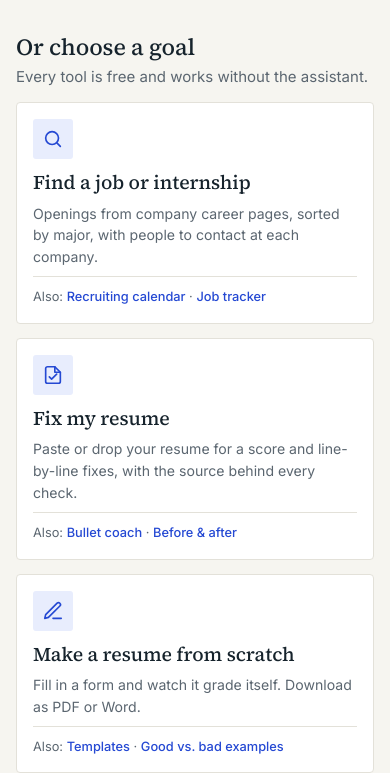
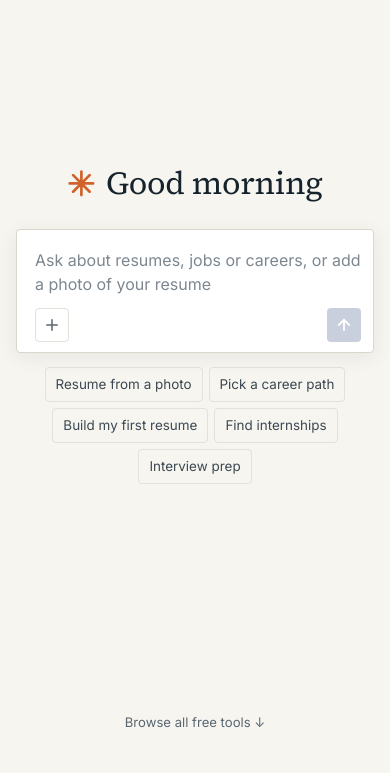
Before and after one commit to jcbubba11/Gradeline, a plain HTML site: page public/index.html in a window 390 px wide. Shown: the part 99-872 px from the top of the page. Drawn offline with Linux system fonts and the light colour scheme.

Commit message:
Home: Claude-style welcome screen on first load
Full-height first screen with a time-of-day greeting, one centered prompt
bar and a single row of starter chips; goal cards move below the fold
behind a "Browse all free tools" link. Fixes phones showing the goal
cards above the assistant.

Co-Authored-By: Claude Opus 5.5 <noreply@anthropic.com>
Claude-Session: https://claude.ai/code/session_01NCoGAB7bs1jhnC6oSWa7Jr

```diff
--- a/public/assets/app.css
+++ b/public/assets/app.css
@@ -894,7 +894,7 @@ footer { border-top: 1px solid var(--line); padding-block: 22px 26px; font-size:
 @media (max-width: 860px) {
   .home-hero { display: contents; }
   .home > * { order: 3; }
-  .home .home-hero > .intro { order: 0; }
+  .home .home-hero > .intro, .home > .ai { order: 0; }
   .home > .home-goals-t, .home > .home-goals { order: 1; }
   .home .home-hero > .home-side { order: 2; }
 }
@@ -939,12 +939,18 @@ h1[tabindex="-1"]:focus { outline: none; }
 .sx-pop { position: absolute; left: -1px; right: -1px; top: calc(100% + 4px); z-index: 6; max-height: min(420px, 60vh); background: var(--paper); border: 1px solid var(--line); border-radius: 4px; box-shadow: 0 12px 32px rgba(22,35,44,.14); }
 
 /* ---------- Home assistant (assets/assistant.js) ---------- */
-.ai { max-width: 780px; margin: 0 auto; width: 100%; display: grid; gap: 16px; padding-top: clamp(12px, 6vh, 64px); }
-.ai-hero { text-align: center; display: grid; justify-items: center; gap: 10px; }
-.ai-mark { color: var(--blue); display: inline-grid; }
-.ai-hero h1 { font-size: clamp(2rem, 4.4vw, 2.9rem); font-weight: 400; }
-.ai-sub { color: var(--muted); max-width: 520px; font-size: .98rem; }
-.ai-box { position: relative; background: var(--paper); border: 1px solid #cfccc1; border-radius: 4px; box-shadow: 0 2px 10px rgba(22,35,44,.06); padding: 12px 12px 10px 16px; display: grid; gap: 8px; }
+.ai { max-width: 760px; margin: 0 auto; width: 100%; display: grid; gap: 14px; }
+/* First screen: like the Claude welcome. Greeting and prompt bar sit just above the middle of an otherwise empty screen. */
+.ai[data-state="idle"] { position: relative; min-height: calc(100svh - 64px - 36px); align-content: center; padding-bottom: 12vh; }
+.ai-hero { text-align: center; display: grid; justify-items: center; margin-bottom: 14px; }
+.ai-hero h1 { display: inline-flex; align-items: center; gap: 14px; font-size: clamp(2rem, 4.6vw, 2.75rem); font-weight: 400; letter-spacing: -.01em; }
+.ai-mark { color: #d0632b; display: inline-grid; flex: none; }
+.ai-mark svg { width: .9em; height: .9em; }
+.ai-more { position: absolute; left: 50%; bottom: 18px; transform: translateX(-50%); font-size: .82rem; color: var(--muted); text-decoration: none; white-space: nowrap; }
+.ai-more:hover { color: var(--ink); text-decoration: underline; }
+.ai[data-state="chat"] .ai-more { display: none; }
+.ai[data-state="idle"]:not(.typing) .ai-fine { visibility: hidden; }
+.ai-box { position: relative; background: var(--paper); border: 1px solid #d9d6cc; border-radius: 4px; box-shadow: 0 4px 20px rgba(22,35,44,.07); padding: 14px 12px 10px 18px; display: grid; gap: 8px; }
 .ai-box:focus-within { border-color: var(--blue); box-shadow: 0 0 0 3px var(--blue-soft); }
 .ai-box textarea { font: inherit; font-size: 16px; line-height: 1.5; color: var(--ink); border: 0; outline: 0; resize: none; background: none; padding: 4px 0; min-height: 52px; max-height: 40vh; width: 100%; }
 .ai-box textarea::placeholder { color: #7d8790; }
@@ -966,13 +972,13 @@ h1[tabindex="-1"]:focus { outline: none; }
 .ai-file span { overflow: hidden; text-overflow: ellipsis; white-space: nowrap; }
 .ai-file button { position: absolute; right: 4px; top: 50%; transform: translateY(-50%); border: 0; background: none; color: var(--muted); cursor: pointer; font-size: 1rem; width: 22px; height: 22px; border-radius: 3px; }
 .ai-file button:hover { background: var(--line); color: var(--ink); }
-.ai-chips { display: flex; flex-wrap: wrap; justify-content: center; gap: 8px; }
-.ai-chips button { font: inherit; font-size: .86rem; color: var(--ink); background: var(--paper); border: 1px solid var(--line); border-radius: 4px; padding: 7px 12px; cursor: pointer; }
-.ai-chips button:hover { border-color: #b9b6aa; background: var(--soft); }
+.ai-chips { display: flex; flex-wrap: wrap; justify-content: center; gap: 6px; }
+.ai-chips button { font: inherit; font-size: .84rem; color: #3d4852; background: transparent; border: 1px solid var(--line); border-radius: 4px; padding: 6px 10px; cursor: pointer; }
+.ai-chips button:hover { border-color: #b9b6aa; background: var(--paper); color: var(--ink); }
 .ai-fine { text-align: center; font-size: .76rem; color: var(--muted); max-width: 640px; margin: 0 auto; }
 .ai-fine a { color: inherit; }
 /* Chat state: hero and starter content step aside; the box sticks to the bottom like a chat app. */
-.ai[data-state="chat"] { padding-top: 8px; }
+.ai[data-state="chat"] { padding-top: 0; }
 .ai[data-state="chat"] .ai-hero, .ai[data-state="chat"] .ai-chips { display: none; }
 .home.chatting > :not(.ai) { display: none !important; }
 .ai[data-state="chat"] .ai-box { position: sticky; bottom: max(12px, env(safe-area-inset-bottom, 0px)); z-index: 3; }
@@ -1015,7 +1021,6 @@ h1[tabindex="-1"]:focus { outline: none; }
 .home-back .home-facts { grid-template-columns: repeat(auto-fit, minmax(200px, 1fr)); }
 .home-back .home-facts li { border-bottom: 0; padding-bottom: 0; }
 @media (max-width: 640px) {
-  .ai-chips { justify-content: flex-start; }
   .ai-msg.me { max-width: 92%; }
   .ai-card.tool { grid-template-columns: 1fr; }
 }
@@ -1061,3 +1066,7 @@ h1[tabindex="-1"]:focus { outline: none; }
   .pf-side { position: static; max-height: none; }
 }
 @media (max-width: 620px) { .pf-imports { grid-template-columns: 1fr; } }
+@media (max-width: 720px) {
+  .ai[data-state="idle"] { min-height: calc(100svh - 100px - 28px); padding-bottom: 10vh; }
+  .ai-hero h1 { font-size: 2rem; gap: 10px; }
+}
--- a/public/assets/assistant.js
+++ b/public/assets/assistant.js
@@ -22,7 +22,7 @@ const TOOL_NAMES = { grade: "Grade yours", build: "Resume builder", internships:
 function hello() {
   const name = ($("#acctMe")?.hidden === false && ($("#acctName").textContent || "").trim().split(/\s+/)[0]) || "";
   const h = new Date().getHours(), part = h < 12 ? "Good morning" : h < 18 ? "Good afternoon" : "Good evening";
-  $("#aiHello").textContent = name ? `${part}, ${name}` : "What can I help you with?";
+  $("#aiHello").textContent = name ? `${part}, ${name}` : part;
 }
 hello();
 new MutationObserver(hello).observe($("#acct"), { subtree: true, childList: true, attributes: true, attributeFilter: ["hidden"] });
@@ -31,13 +31,13 @@ function refreshCtx() { ctxWrap.hidden = AI.offline || !profileText() || AI.hist
 /* ---------- Typing ---------- */
 function grow() { q.style.height = "auto"; q.style.height = Math.min(q.scrollHeight, window.innerHeight * 0.4) + "px"; }
 function canSend() { sendBtn.disabled = !AI.busy && !q.value.trim() && !AI.files.length; }
-q.addEventListener("input", () => { grow(); canSend(); try { sessionStorage.setItem("gl-ai-draft", q.value); } catch {} });
+q.addEventListener("input", () => { grow(); canSend(); root.classList.toggle("typing", !!q.value.trim()); try { sessionStorage.setItem("gl-ai-draft", q.value); } catch {} });
 q.addEventListener("keydown", e => {
   if (e.key === "Enter" && !e.shiftKey && !e.isComposing && !matchMedia("(pointer: coarse)").matches) { e.preventDefault(); form.requestSubmit(); }
 });
 try { const d = sessionStorage.getItem("gl-ai-draft"); if (d) { q.value = d; grow(); } } catch {}
 document.querySelectorAll("#aiChips button").forEach(b => b.addEventListener("click", () => {
-  q.value = b.dataset.p; grow(); canSend(); q.focus();
+  q.value = b.dataset.p; grow(); canSend(); root.classList.add("typing"); q.focus();
   if (b.dataset.attach) fileIn.click();
 }));
 
@@ -404,6 +404,7 @@ window.aiAsk = (text) => {
   setTimeout(() => { q.value = text; grow(); canSend(); q.focus(); q.setSelectionRange(q.value.length, q.value.length); }, 60);
 };
 
+$("#aiMore").addEventListener("click", e => { e.preventDefault(); const h = $("#homeGoalsT"); h.scrollIntoView({ behavior: matchMedia("(prefers-reduced-motion: reduce)").matches ? "auto" : "smooth" }); h.focus({ preventScroll: true }); });
 restore(); refreshCtx(); canSend();
 if (AI.offline) $("#aiFine").textContent = "The AI assistant is coming soon. Until then, ask here and we'll point you to the right free tool.";
 window.addEventListener("hashchange", () => { if (location.hash === "#home" || !location.hash) refreshCtx(); });
--- a/public/index.html
+++ b/public/index.html
@@ -92,15 +92,13 @@
 <section class="view home" data-view="home" aria-labelledby="homeTitle">
   <div class="ai" id="ai" data-state="idle">
     <div class="ai-hero" id="aiHero">
-      <span class="ai-mark" aria-hidden="true"><svg viewBox="0 0 32 32" width="34" height="34"><path d="M16 3v26M3 16h26M6.8 6.8l18.4 18.4M25.2 6.8 6.8 25.2" stroke="currentColor" stroke-width="3" stroke-linecap="round"/></svg></span>
-      <h1 id="homeTitle"><span id="aiHello">What can I help you with?</span></h1>
-      <p class="ai-sub">Ask about resumes, jobs or where you want to go. Add a photo of an old resume and I'll turn it into a new one.</p>
+      <h1 id="homeTitle"><span class="ai-mark" aria-hidden="true"><svg viewBox="0 0 32 32" width="34" height="34"><path d="M16 3v26M3 16h26M6.8 6.8l18.4 18.4M25.2 6.8 6.8 25.2" stroke="currentColor" stroke-width="3" stroke-linecap="round"/></svg></span><span id="aiHello">Good evening</span></h1>
     </div>
     <div class="ai-log" id="aiLog" role="log" aria-live="polite" aria-label="Conversation" hidden></div>
     <form class="ai-box" id="aiForm" autocomplete="off">
       <ul class="ai-files" id="aiFiles" aria-label="Attached files" hidden></ul>
       <label class="sr-only" for="aiQ">Message the One Stop assistant</label>
-      <textarea id="aiQ" rows="2" placeholder="How can I help you today?" enterkeyhint="send"></textarea>
+      <textarea id="aiQ" rows="2" placeholder="Ask about resumes, jobs or careers, or add a photo of your resume" enterkeyhint="send"></textarea>
       <div class="ai-bar">
         <label class="ai-add" for="aiFile" title="Add photos or files"><svg width="18" height="18" viewBox="0 0 24 24" fill="none" stroke="currentColor" stroke-width="2" stroke-linecap="round" aria-hidden="true"><path d="M12 5v14M5 12h14"/></svg><span class="sr-only">Add photos or files</span></label>
         <input type="file" id="aiFile" multiple accept="image/*,.pdf,.docx,.txt,.md" hidden>
@@ -112,12 +110,13 @@
       <div class="ai-drop" aria-hidden="true">Drop photos or files to attach</div>
     </form>
     <div class="ai-chips" id="aiChips" role="group" aria-label="Ideas to start with">
-      <button type="button" data-p="Here's a photo of my old resume. Turn it into a clean new resume." data-attach="1">Make a resume from a photo</button>
-      <button type="button" data-p="I'm not sure what career fits me. Can you help me figure out where I want to go?">Help me pick a career path</button>
+      <button type="button" data-p="Here's a photo of my old resume. Turn it into a clean new resume." data-attach="1">Resume from a photo</button>
+      <button type="button" data-p="I'm not sure what career fits me. Can you help me figure out where I want to go?">Pick a career path</button>
       <button type="button" data-p="Help me build my first resume. Ask me what you need to know.">Build my first resume</button>
       <button type="button" data-p="What internships should I look for, and when should I apply?">Find internships</button>
-      <button type="button" data-p="I have an interview coming up. Help me prepare.">Prep for an interview</button>
+      <button type="button" data-p="I have an interview coming up. Help me prepare.">Interview prep</button>
     </div>
+    <a class="ai-more" href="#homeGoalsT" id="aiMore">Browse all free tools <span aria-hidden="true">↓</span></a>
     <p class="ai-fine" id="aiFine">Free with a One Stop account. Messages and files you send go to our AI provider (Anthropic) to write the reply, and aren't used to train models. The assistant can make mistakes, so check the details. <a href="#privacy">Privacy</a></p>
   </div>
 
@@ -126,7 +125,7 @@
     <ul class="home-facts" id="homeFacts"></ul>
   </aside>
 
-  <div class="section-title home-goals-t"><h2>Or choose a goal</h2><p>Every tool is free and works without the assistant.</p></div>
+  <div class="section-title home-goals-t"><h2 id="homeGoalsT" tabindex="-1">Or choose a goal</h2><p>Every tool is free and works without the assistant.</p></div>
   <ul class="home-goals" role="list">
     <li class="goal">
       <span class="goal-ic"><svg width="22" height="22" viewBox="0 0 24 24" fill="none" stroke="currentColor" stroke-width="1.8" stroke-linecap="round" stroke-linejoin="round" aria-hidden="true"><circle cx="11" cy="11" r="7"/><path d="M20 20l-3.5-3.5"/></svg></span>
```
